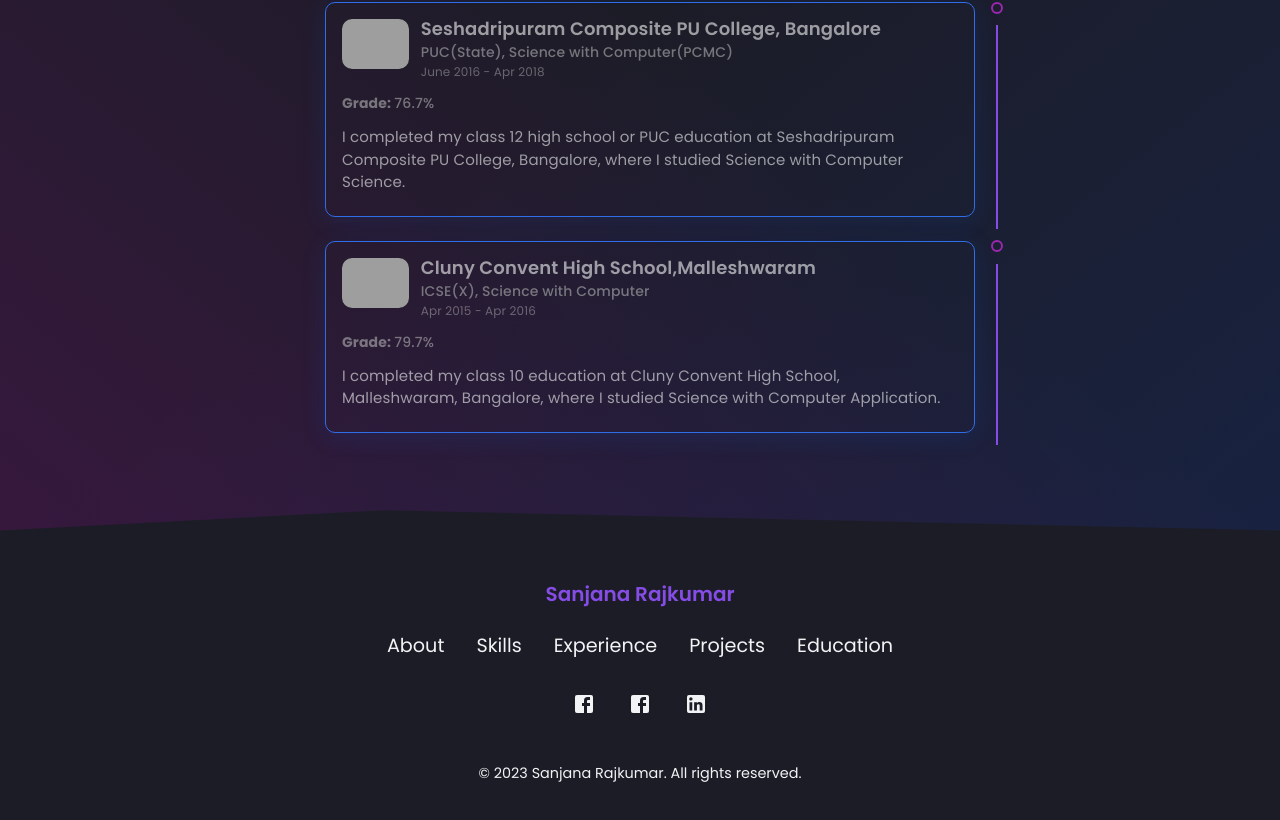
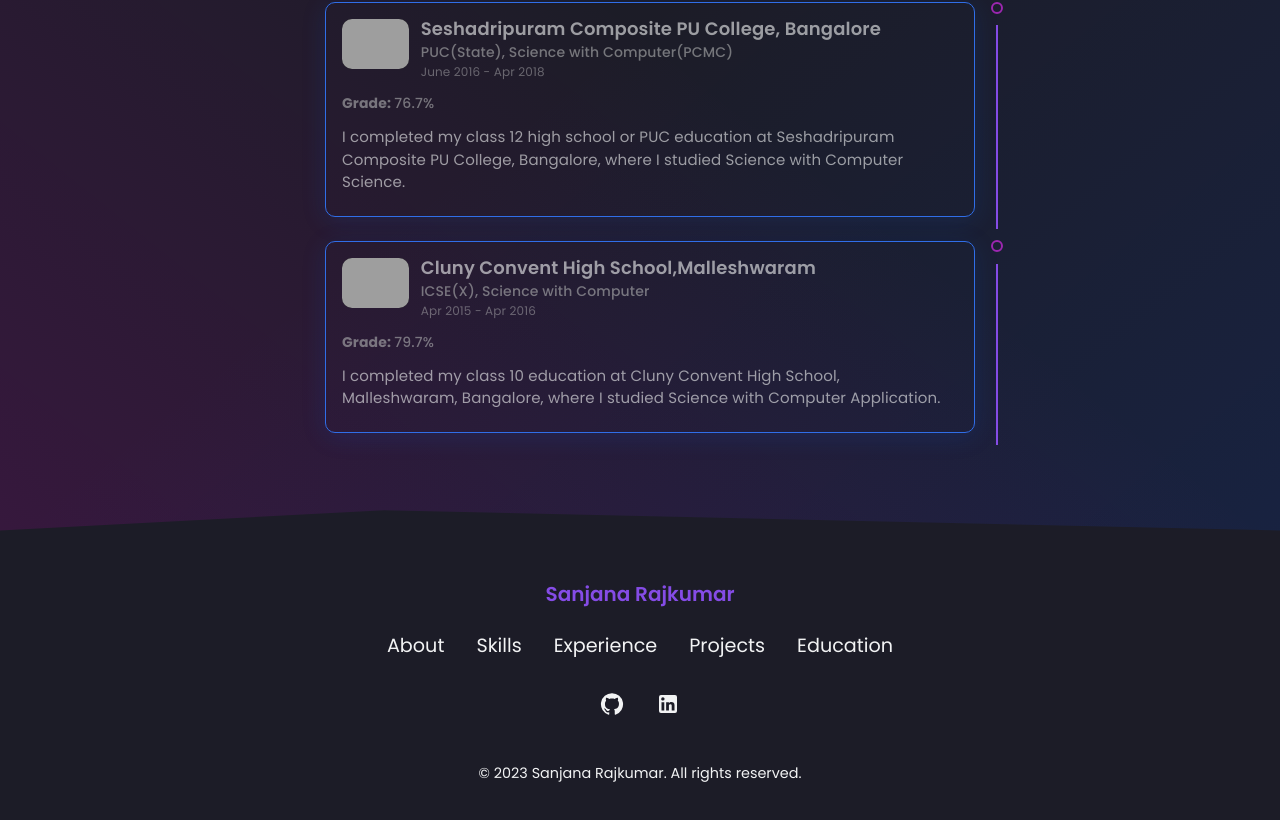
Before and after one commit to iamsanjanarajkumar/my-portfolio, a React (Create React App) app: page / in a window 1280 px wide. Shown: the part 3827-4647 px from the top of the page. Built offline with nearby package versions, Linux system fonts and the light colour scheme; grey boxes are pictures that could not be loaded.

Commit message:
modification in the footer

```diff
--- a/src/components/Footer/index.js
+++ b/src/components/Footer/index.js
@@ -1,6 +1,5 @@
 import styled from 'styled-components';
-import FacebookIcon from '@mui/icons-material/Facebook';
-import GithubIcon from  '@mui/icons-material/Facebook'
+import GitHubIcon from '@mui/icons-material/GitHub';
 import TwitterIcon from '@mui/icons-material/Twitter';
 import LinkedInIcon from '@mui/icons-material/LinkedIn';
 import InstagramIcon from '@mui/icons-material/Instagram';
@@ -98,8 +97,7 @@ function Footer() {
           <NavLink href="#education">Education</NavLink>
         </Nav>
         <SocialMediaIcons>
-          <SocialMediaIcon href={Bio.facebook} target="display"><FacebookIcon /></SocialMediaIcon>
-          <SocialMediaIcon href={Bio.github} target="display"><GithubIcon /></SocialMediaIcon>
+          <SocialMediaIcon href={Bio.github} target="display"><GitHubIcon/></SocialMediaIcon>
           <SocialMediaIcon href={Bio.linkedin} target="display"><LinkedInIcon /></SocialMediaIcon>
 
         </SocialMediaIcons>
```
